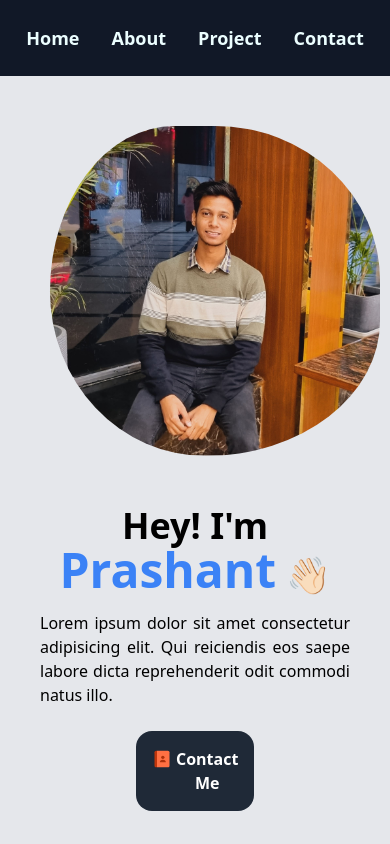
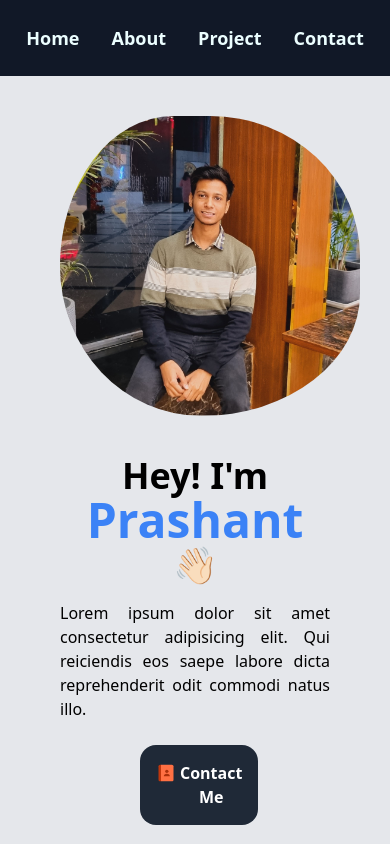
Before and after one commit to prashant-19/prashant-portfolio, a React (Create React App) app: page / in a window 390 px wide. Shown: the top 844 px of the page. Built offline with nearby package versions, Linux system fonts and the light colour scheme.

Commit message:
Commit to check intro page on phone

```diff
--- a/public/index.html
+++ b/public/index.html
@@ -9,7 +9,7 @@
       name="description"
       content="Portfolio Website"
     />
-    <link rel="apple-touch-icon" href="%PUBLIC_URL%/logo192.png" />
+    <link rel="apple-touch-icon" href="%PUBLIC_URL%/profile.png" />
     <!--
       manifest.json provides metadata used when your web app is installed on a
       user's mobile device or desktop. See https://developers.google.com/web/fundamentals/web-app-manifest/
--- a/src/component/landingpage/intro.css
+++ b/src/component/landingpage/intro.css
@@ -1,11 +1,11 @@
 .blob{
     background-image: url(/src/images/20231223224220.jpg);
-    width: 330px;
-    height: 330px;
+    width: 300px;
+    height: 300px;
     background-size: cover;
     -webkit-background-position: center;
     background-position: center center;
-    margin: 50px;
+    margin: 40px;
     border-color: black;
     animation: animate 20s ease-in-out infinite;
     transition: all 1s ease-in-out;
--- a/src/component/landingpage/intro.jsx
+++ b/src/component/landingpage/intro.jsx
@@ -17,7 +17,7 @@ const intro = () => {
 
     return (
         <>
-            <div id="home" className="md:min-h-screen flex flex-col-reverse pb-20 md:flex-row bg-gray-200 md:px-56 ">
+            <div id="home" className="md:min-h-screen flex flex-col-reverse px-5 pb-20 md:flex-row bg-gray-200 md:px-56 ">
                 <div className=" basis-1/2 mx-10  md:my-48 md:mx-10">
                     <p className="text-4xl text-center md:text-5xl font-bold md:text-left">Hey! I'm <span className=" text-5xl text-blue-500">Prashant</span> 👋🏻 </p>
                     <p className="md:text-2xl text-justify py-4 md:py-4">Lorem ipsum dolor sit amet consectetur adipisicing
@@ -27,7 +27,7 @@ const intro = () => {
                     </p>
 
                     <button onClick={() => scrollToSection('contact')}
-                        className="flex flex-row mx-24 mt-2 lg:mx-0 text-white bg-gray-800 hover:bg-gray-900 focus:outline-none focus:ring-gray-300 font-semibold rounded-2xl
+                        className="flex flex-row mx-20 mt-2 lg:mx-0 text-white bg-gray-800 hover:bg-gray-900 focus:outline-none focus:ring-gray-300 font-semibold rounded-2xl
                               px-4 py-4 lg:px-8 lg:py-5 dark:bg-gray-800 dark:hover:bg-gray-700
                              dark:focus:ring-gray-700 dark:border-gray-700">
 
```
Also changed, not shown: public/manifest.json.
